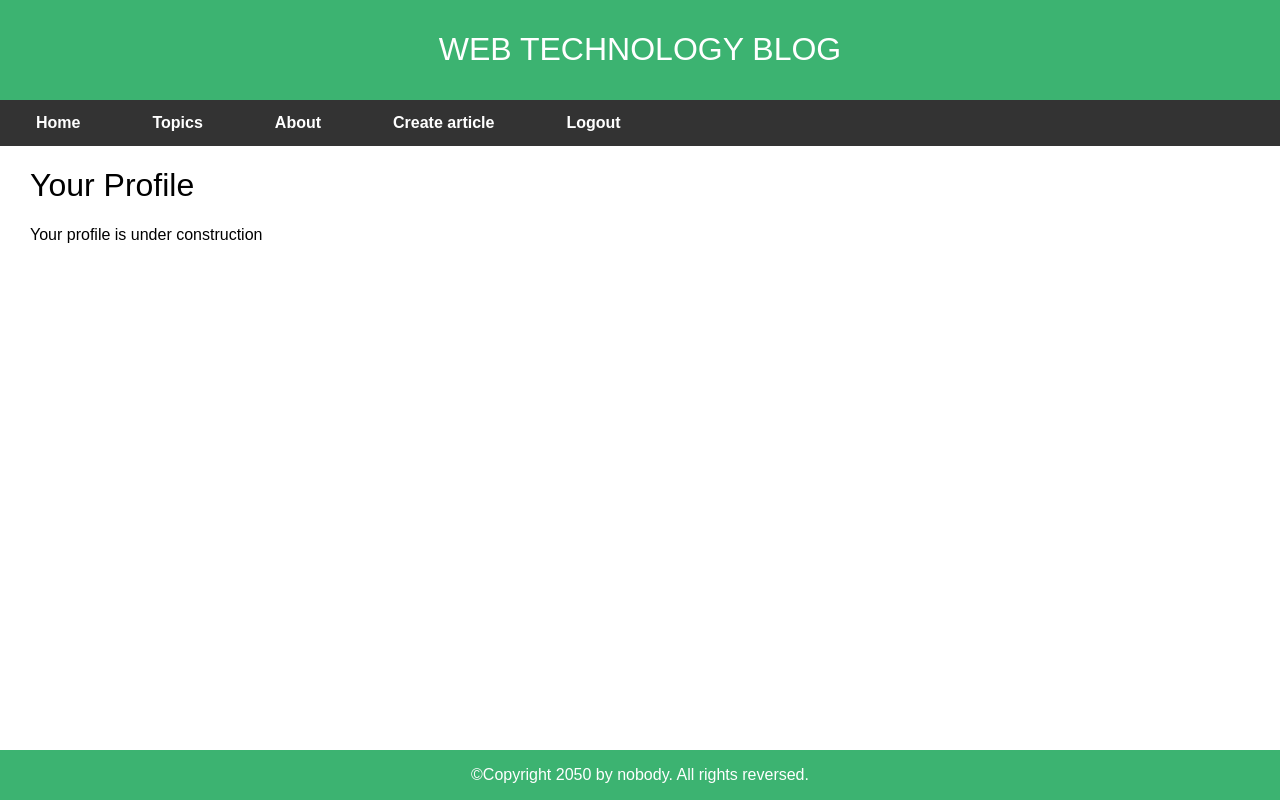
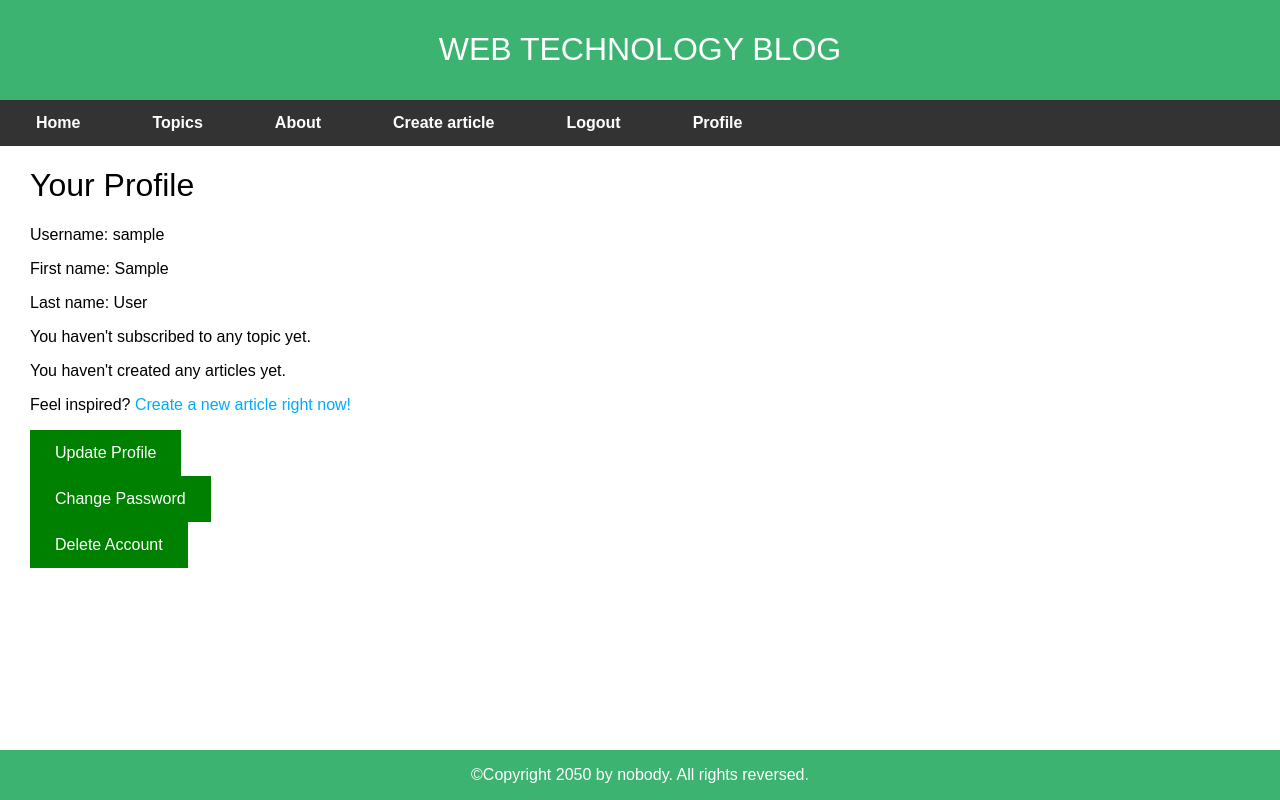
Before and after one commit to Jules57/web-blog, a Django app: page /profile/1/ in a window 1280 px wide. Run offline with Django 4.2, Linux system fonts and the light colour scheme; the visitor is signed in with stand-in values (Sample User, id 1); data comes from the database, SQL or seed files in the repository; data that the repository does not hold is empty.

Commit message:
add user profile options

```diff
--- a/main/static/css/blog.css
+++ b/main/static/css/blog.css
@@ -260,3 +260,17 @@ footer {
     list-style: none;
     margin: 20px;
 }
+
+.link-button a:link {
+    text-decoration: none;
+    background-color: green;
+    padding: 14px 25px;
+    text-align: center;
+    display: inline-block;
+    color: white;
+}
+
+.link-button a:hover {
+    text-decoration: underline;
+    background-color: lightgreen;
+}
--- a/main/templates/main/base.html
+++ b/main/templates/main/base.html
@@ -19,6 +19,8 @@
         <li><a href="{% url 'main:create_article' %}">Create article</a></li>
         {% if request.user.is_authenticated %}
             <li><a href="{% url 'main:logout' %}">Logout</a></li>
+            <li><a href="{% url 'main:show_profile' user.pk %}">Profile</a></li>
+
         {% else %}
             <li><a href="{% url 'main:login' %}">Login</a></li>
             <li><a href="{% url 'main:register' %}">Register</a></li>
--- a/main/templates/main/user/deactivate.html
+++ b/main/templates/main/user/confirm_delete.html
@@ -3,7 +3,7 @@
 {% block title %} Deactivate {% endblock %}
 
 {% block content %}
-    <form action="" method="get">
+    <form action="{% url 'main:deactivate_profile' user.pk %}" method="post">
         {% csrf_token %}
         <input type="submit" value="Deactivate account">
     </form>
--- a/main/templates/main/user/profile.html
+++ b/main/templates/main/user/profile.html
@@ -1,10 +1,36 @@
-
 {% extends "main/base.html" %}
 
 {% block title %} Your Profile {% endblock %}
 
 {% block content %}
     <h1>Your Profile</h1>
-    <p>Your profile is under construction</p>
+    <div>
+        <p>Username: {{ user.username }}</p>
+        <p>First name: {{ user.first_name }}</p>
+        <p>Last name: {{ user.last_name }}</p>
+        {% if topics %}
+            {% for topic in topic %}
+                <p> Topic: {{ topic.title }}</p>
+            {% endfor %}
+        {% else %}
+            <p>You haven't subscribed to any topic yet.</p>
+        {% endif %}
+    </div>
+    <div>
+        {% if articles %}
+            {% for article in articles %}
+                <p>Title:<a href="{{ article.get_absolute_url }}"> {{ article.title }}</a></p>
+                <p>Content: {{ article.content|safe|truncatewords:30|linebreaks }}</p>
+                <p>Published at: {{ article.updated_at }}</p>
+            {% endfor %}
+        {% else %}
+            <p> You haven't created any articles yet. </p>
+            <p> Feel inspired? <a href="{% url 'main:create_article' %}">Create a new article right now!</a></p>
+        {% endif %}
+    </div>
+
+    <div class="link-button"><a href="{% url 'main:set_userdata' user.pk %}">Update Profile</a></div>
+    <div class="link-button"><a href="{% url 'main:set_password' user.pk %}">Change Password</a></div>
+    <div class="link-button"><a href="{% url 'main:deactivate_profile' user.pk %}">Delete Account</a></div>
 
 {% endblock %}
--- a/main/urls.py
+++ b/main/urls.py
@@ -2,9 +2,9 @@ from django.urls import path, include
 
 from .API.urls import router
 from .views import AboutView, ArticleDetailView, TopicListView, ArticleListView, CommentCreateView, CommentDeleteView, \
-    ArticleCreateView, ArticleUpdateView, Login, Register, Logout
-from .views import ArticleDeleteView, subscribe_on_topics, unsubscribe_from_topics, show_profile
-from .views import set_password, deactivate
+    ArticleCreateView, ArticleUpdateView, Login, Register, Logout, UserDetailView, UserUpdateView
+from .views import ArticleDeleteView, subscribe_on_topics, unsubscribe_from_topics
+from .views import UserPasswordChangeView, UserDeleteView
 
 app_name = 'main'
 
@@ -30,11 +30,12 @@ urlpatterns = [
     path('topics/<int:topic_id>/unsubscribe/',
          unsubscribe_from_topics,
          name='unsubscribe_topic'),
-    path('profile/<str:username>/',
-         show_profile,
+    path('profile/<int:pk>/',
+         UserDetailView.as_view(),
          name='show_profile'),
-    path('set-password/', set_password, name='set_password'),
-    path('deactivate/', deactivate, name='deactivate_profile'),
+    path('profile/<int:pk>/set-userdata/', UserUpdateView.as_view(), name='set_userdata'),
+    path('profile/<int:pk>/set-password/', UserPasswordChangeView.as_view(), name='set_password'),
+    path('profile/<int:pk>/deactivate/', UserDeleteView.as_view(), name='deactivate_profile'),
     path('register/', Register.as_view(), name='register'),
     path('login/', Login.as_view(), name='login'),
     path('logout/', Logout.as_view(), name='logout'),
--- a/main/views.py
+++ b/main/views.py
@@ -3,10 +3,11 @@ from django.contrib import messages
 from django.contrib.auth.decorators import login_required
 from django.contrib.auth.forms import UserCreationForm
 from django.contrib.auth.mixins import LoginRequiredMixin
-from django.contrib.auth.views import LoginView, LogoutView
+from django.contrib.auth.models import User
+from django.contrib.auth.views import LoginView, LogoutView, PasswordChangeView
 from django.http import HttpResponseRedirect
 from django.shortcuts import render, get_object_or_404
-from django.urls import reverse, reverse_lazy
+from django.urls import reverse_lazy
 from django.views.generic import TemplateView, DetailView, ListView, CreateView, DeleteView, UpdateView
 
 from .forms import CommentCreateForm, ArticleCreateForm, SearchForm
@@ -190,15 +191,52 @@ def unsubscribe_from_topics(request, topic_id):
     return render(request, 'main/topic/topic_unsubscribe.html')
 
 
-@login_required(login_url='/login/')
-def show_profile(request, username):
-    return render(request, 'main/user/profile.html', {'username': username})
+class UserDetailView(LoginRequiredMixin, DetailView):
+    model = User
+    template_name = 'main/user/profile.html'
+    context_object_name = 'user'
+    login_url = reverse_lazy('main:login')
+
+    def get_context_data(self, **kwargs):
+        context = super().get_context_data(**kwargs)
+        user = User.objects.get(pk=self.object.pk)
+        topics = user.preferred_topics.all()[:3]
+        context['topics'] = topics
+
+        articles = user.articles.all()
+        context['articles'] = articles
+
+        return context
 
 
-@login_required(login_url='/login/')
-def set_password(request):
-    return render(request, 'main/user/set_password.html')
+class UserUpdateView(LoginRequiredMixin, UpdateView):
+    model = User
+    fields = ['first_name', 'last_name', 'email']
+    template_name = 'main/user/set_userdata.html'
+    login_url = reverse_lazy('main:login')
+
+    def get_success_url(self):
+        return reverse_lazy('main:show_profile', kwargs={'pk': self.object.pk})
 
 
-def deactivate(request):
-    return render(request, 'main/user/deactivate.html')
+class UserPasswordChangeView(LoginRequiredMixin, PasswordChangeView):
+    template_name = 'main/user/set_password.html'
+    login_url = reverse_lazy('main:login')
+
+    def get_success_url(self):
+        return reverse_lazy('main:show_profile', kwargs={'pk': self.request.user.pk})
+
+    def form_valid(self, form):
+        messages.success(self.request, 'Your password was successfully updated!')
+        return super().form_valid(form)
+
+    def form_invalid(self, form):
+        messages.error(self.request, 'Please correct the error below.')
+        return super().form_invalid(form)
+
+
+class UserDeleteView(LoginRequiredMixin, DeleteView):
+    model = User
+    login_url = reverse_lazy('main:login')
+    template_name = 'main/user/confirm_delete.html'
+    success_url = reverse_lazy('main:home_page')
```
Also changed, not shown: main/templates/main/post/detail.html (+7 -5 lines), main/templates/main/user/set_password.html (+16 -11 lines), main/templates/main/user/set_userdata.html (added, +12 -0 lines).
